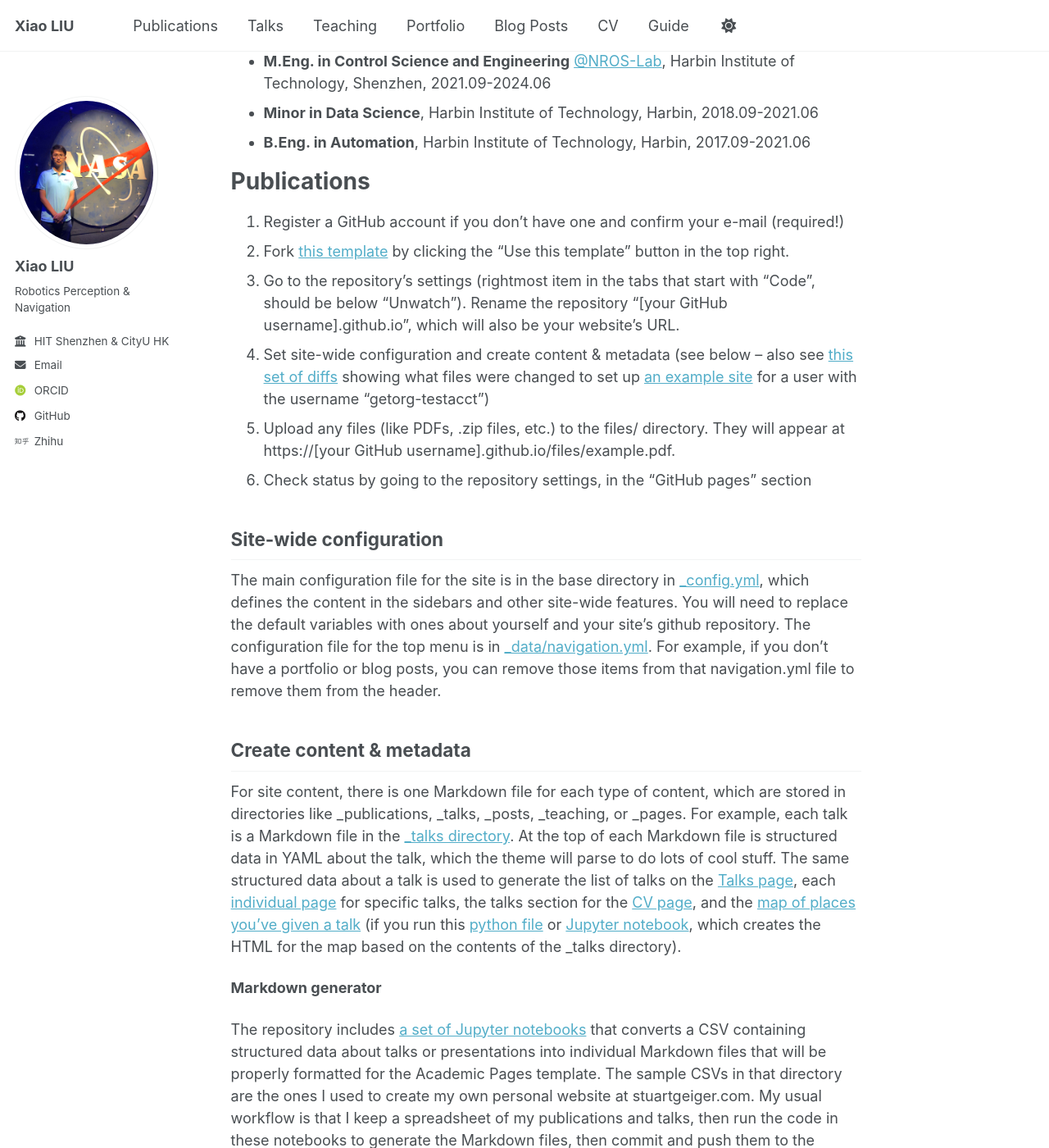
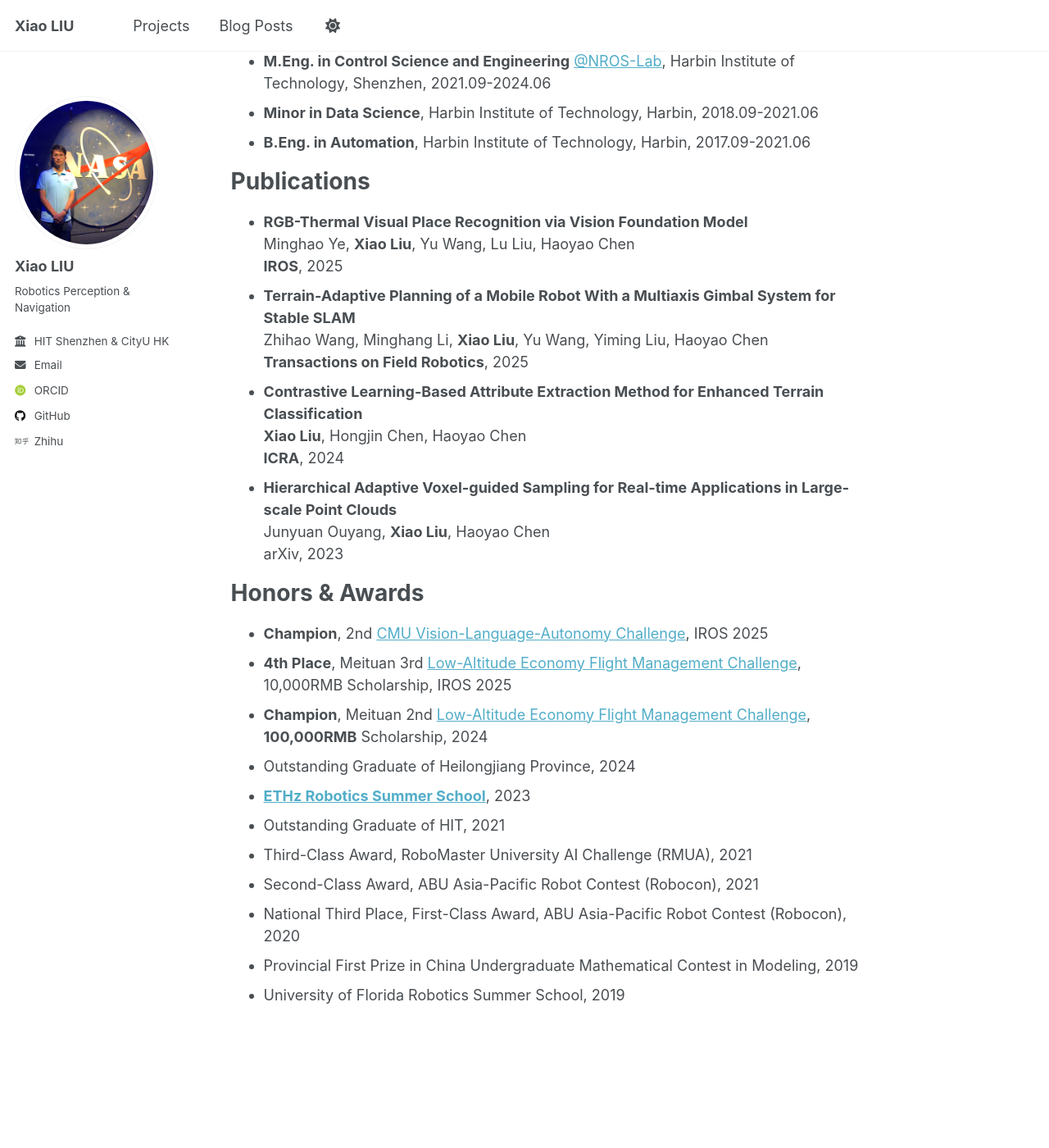
Before and after one commit to liuxiao916/liuxiao916.github.io, a Jekyll site: the page built from _pages/about.md, in a window 1280 px wide and 1400 px high, scrolled down 490 px. Shown: the whole window at 82% size. Built offline with Jekyll 4.4.1, drawn with Linux system fonts in a browser that asks for light colours; some web fonts are replaced; a script that is not in the unit is left out; some of the changed text lies outside the part shown.

Commit message:
update about.md

```diff
--- a/_config.yml
+++ b/_config.yml
@@ -48,7 +48,7 @@ author:
   bitbucket        : # Username - Update with your username on the site
   codepen          : # Username
   dribbble         : # Username
-  github           : "https://github.com/liuxiao916"
+  github           : "liuxiao916"
   kaggle           : # Username
   stackoverflow    : # User number or user number and name (i.e., use "1" or "1/jeff-atwood")
 
@@ -152,9 +152,9 @@ social:
 
 # Analytics
 analytics:
-  provider               :  "false" # false (default), "google", "google-universal", "google-analytics-4", "custom"
+  provider               :  "google-analytics-4" # false (default), "google", "google-universal", "google-analytics-4", "custom"
   google:
-    tracking_id          :
+    tracking_id          :  G-VJ5KWPKE4G
 
 
 # Reading Files
@@ -299,7 +299,7 @@ sass:
 permalink: /:categories/:title/
 # paginate: 5 # amount of posts to show
 # paginate_path: /page:num/
-timezone: Etc/UTC # https://en.wikipedia.org/wiki/List_of_tz_database_time_zones
+timezone: Asia/Hong_Kong # https://en.wikipedia.org/wiki/List_of_tz_database_time_zones
 
 
 # Plugins
--- a/_data/navigation.yml
+++ b/_data/navigation.yml
@@ -8,26 +8,29 @@
 #      Markdown formatted page while the second is generated using JSON.
 
 main:
-  - title: "Publications"
-    url: /publications/
+  # - title: "Publications"
+  #   url: /publications/
 
-  - title: "Talks"
-    url: /talks/
+  - title: "Projects"
+    url: /projects/
 
-  - title: "Teaching"
-    url: /teaching/
+  # - title: "Talks"
+  #   url: /talks/
 
-  - title: "Portfolio"
-    url: /portfolio/
+  # - title: "Teaching"
+  #   url: /teaching/
+
+  # - title: "Portfolio"
+  #   url: /portfolio/
 
   - title: "Blog Posts"
     url: /year-archive/
 
-  - title: "CV"
-    url: /cv/
+  # - title: "CV"
+  #   url: /cv/
 
   # - title: "CV"
   #   url: /cv-json/
 
-  - title: "Guide"
-    url: /markdown/
+  # - title: "Guide"
+  #   url: /markdown/
--- a/_pages/about.md
+++ b/_pages/about.md
@@ -23,33 +23,29 @@ Education
 
 Publications
 ======
-1. Register a GitHub account if you don't have one and confirm your e-mail (required!)
-2. Fork [this template](https://github.com/academicpages/academicpages.github.io) by clicking the "Use this template" button in the top right.
-3. Go to the repository's settings (rightmost item in the tabs that start with "Code", should be below "Unwatch"). Rename the repository "[your GitHub username].github.io", which will also be your website's URL.
-4. Set site-wide configuration and create content & metadata (see below -- also see [this set of diffs](https://archive.is/3TPas) showing what files were changed to set up [an example site](https://getorg-testacct.github.io) for a user with the username "getorg-testacct")
-5. Upload any files (like PDFs, .zip files, etc.) to the files/ directory. They will appear at https://[your GitHub username].github.io/files/example.pdf.
-6. Check status by going to the repository settings, in the "GitHub pages" section
+* **RGB-Thermal Visual Place Recognition via Vision Foundation Model**
+  Minghao Ye, **Xiao Liu**, Yu Wang, Lu Liu, Haoyao Chen
+  **IROS**, 2025
+* **Terrain-Adaptive Planning of a Mobile Robot With a Multiaxis Gimbal System for Stable SLAM**
+  Zhihao Wang, Minghang Li, **Xiao Liu**, Yu Wang, Yiming Liu, Haoyao Chen
+  **Transactions on Field Robotics**, 2025
+* **Contrastive Learning-Based Attribute Extraction Method for Enhanced Terrain Classification**
+  **Xiao Liu**, Hongjin Chen, Haoyao Chen
+  **ICRA**, 2024
+* **Hierarchical Adaptive Voxel-guided Sampling for Real-time Applications in Large-scale Point Clouds**
+  Junyuan Ouyang, **Xiao Liu**, Haoyao Chen
+  arXiv, 2023
 
-Site-wide configuration
-------
-The main configuration file for the site is in the base directory in [_config.yml](https://github.com/academicpages/academicpages.github.io/blob/master/_config.yml), which defines the content in the sidebars and other site-wide features. You will need to replace the default variables with ones about yourself and your site's github repository. The configuration file for the top menu is in [_data/navigation.yml](https://github.com/academicpages/academicpages.github.io/blob/master/_data/navigation.yml). For example, if you don't have a portfolio or blog posts, you can remove those items from that navigation.yml file to remove them from the header.
-
-Create content & metadata
-------
-For site content, there is one Markdown file for each type of content, which are stored in directories like _publications, _talks, _posts, _teaching, or _pages. For example, each talk is a Markdown file in the [_talks directory](https://github.com/academicpages/academicpages.github.io/tree/master/_talks). At the top of each Markdown file is structured data in YAML about the talk, which the theme will parse to do lots of cool stuff. The same structured data about a talk is used to generate the list of talks on the [Talks page](https://academicpages.github.io/talks), each [individual page](https://academicpages.github.io/talks/2012-03-01-talk-1) for specific talks, the talks section for the [CV page](https://academicpages.github.io/cv), and the [map of places you've given a talk](https://academicpages.github.io/talkmap.html) (if you run this [python file](https://github.com/academicpages/academicpages.github.io/blob/master/talkmap.py) or [Jupyter notebook](https://github.com/academicpages/academicpages.github.io/blob/master/talkmap.ipynb), which creates the HTML for the map based on the contents of the _talks directory).
-
-**Markdown generator**
-
-The repository includes [a set of Jupyter notebooks](https://github.com/academicpages/academicpages.github.io/tree/master/markdown_generator
-) that converts a CSV containing structured data about talks or presentations into individual Markdown files that will be properly formatted for the Academic Pages template. The sample CSVs in that directory are the ones I used to create my own personal website at stuartgeiger.com. My usual workflow is that I keep a spreadsheet of my publications and talks, then run the code in these notebooks to generate the Markdown files, then commit and push them to the GitHub repository.
-
-How to edit your site's GitHub repository
-------
-Many people use a git client to create files on their local computer and then push them to GitHub's servers. If you are not familiar with git, you can directly edit these configuration and Markdown files directly in the github.com interface. Navigate to a file (like [this one](https://github.com/academicpages/academicpages.github.io/blob/master/_talks/2012-03-01-talk-1.md) and click the pencil icon in the top right of the content preview (to the right of the "Raw | Blame | History" buttons). You can delete a file by clicking the trashcan icon to the right of the pencil icon. You can also create new files or upload files by navigating to a directory and clicking the "Create new file" or "Upload files" buttons.
-
-Example: editing a Markdown file for a talk
-![Editing a Markdown file for a talk](/images/editing-talk.png)
-
-For more info
-------
-More info about configuring Academic Pages can be found in [the guide](https://academicpages.github.io/markdown/), the [growing wiki](https://github.com/academicpages/academicpages.github.io/wiki), and you can always [ask a question on GitHub](https://github.com/academicpages/academicpages.github.io/discussions). The [guides for the Minimal Mistakes theme](https://mmistakes.github.io/minimal-mistakes/docs/configuration/) (which this theme was forked from) might also be helpful.
+Honors & Awards
+======
+* **Champion**, 2nd [CMU Vision-Language-Autonomy Challenge](https://www.ai-meets-autonomy.com/cmu-vla-challenge), IROS 2025
+* **4th Place**, Meituan 3rd [Low-Altitude Economy Flight Management Challenge](https://uav-challenge.meituan.com/#links), 10,000RMB Scholarship, IROS 2025
+* **Champion**,  Meituan 2nd [Low-Altitude Economy Flight Management Challenge](https://uav-challenge.meituan.com/#links), **100,000RMB** Scholarship, 2024
+* Outstanding Graduate of Heilongjiang Province, 2024
+* **[ETHz Robotics Summer School](https://robotics-summerschool.ethz.ch/previous_editions/summerschool2023/participants.html)**, 2023
+* Outstanding Graduate of HIT, 2021
+* Third-Class Award, RoboMaster University AI Challenge (RMUA), 2021
+* Second-Class Award, ABU Asia-Pacific Robot Contest (Robocon), 2021
+* National Third Place, First-Class Award, ABU Asia-Pacific Robot Contest (Robocon), 2020
+* Provincial First Prize in China Undergraduate Mathematical Contest in Modeling, 2019
+* University of Florida Robotics Summer School, 2019
```
